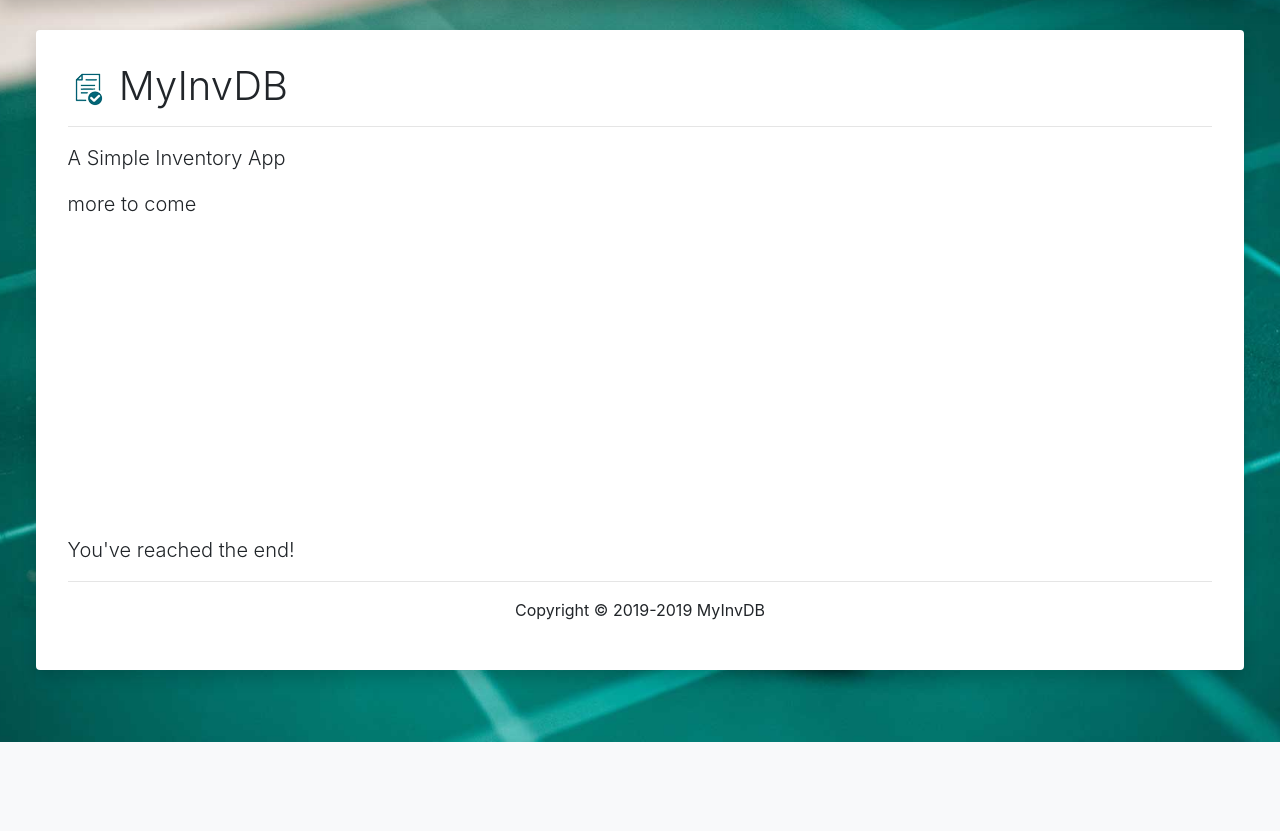
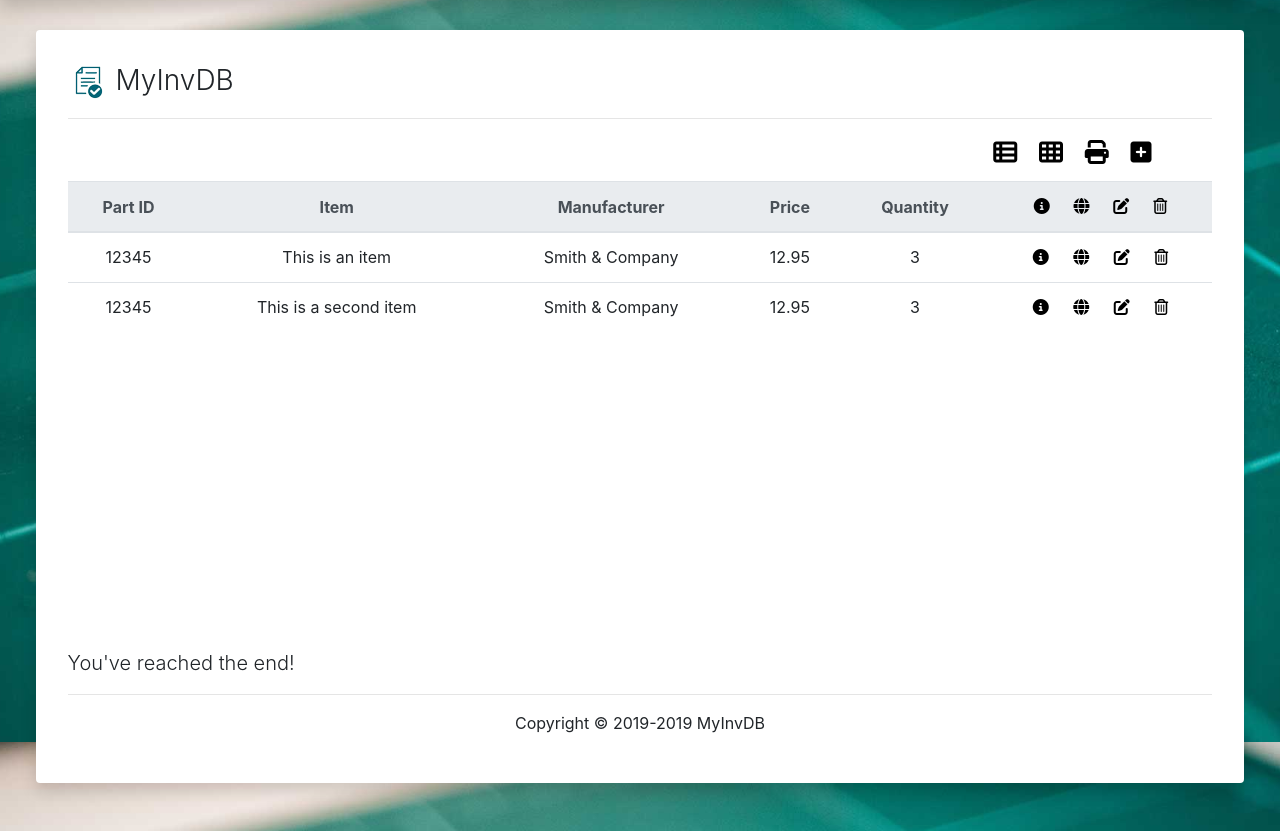
Before and after one commit to DKMitt/myinvdb, a PHP site: page / in a window 1280 px wide. Shown: the part 58-889 px from the top of the page. Before the commit the page ends 800 px from the top, so only its background shows below. Run offline with PHP 8.4, Linux system fonts and the light colour scheme; some libraries are stand-ins or nearby versions.

Commit message:
creation of form and table for data

```diff
--- a/index.php
+++ b/index.php
@@ -6,9 +6,12 @@
   <!-- Required meta tags -->
   <meta charset="utf-8">
   <meta name="viewport" content="width=device-width, initial-scale=1, shrink-to-fit=no">
+  <!-- Font Awesome CDN -->
+  <!-- <link href="https://stackpath.bootstrapcdn.com/font-awesome/4.7.0/css/font-awesome.min.css" rel="stylesheet" integrity="sha384-wvfXpqpZZVQGK6TAh5PVlGOfQNHSoD2xbE+QkPxCAFlNEevoEH3Sl0sibVcOQVnN" crossorigin="anonymous"> -->
+  <script src="https://kit.fontawesome.com/3a916f2625.js" crossorigin="anonymous"></script>
+  <!-- Bootstrap CDN-->
+  <link rel="stylesheet" href="https://stackpath.bootstrapcdn.com/bootstrap/4.3.1/css/bootstrap.min.css" integrity="sha384-ggOyR0iXCbMQv3Xipma34MD+dH/1fQ784/j6cY/iJTQUOhcWr7x9JvoRxT2MZw1T" crossorigin="anonymous">
 
-  <!-- Bootstrap CSS -->
-  <link rel="stylesheet" href="https://stackpath.bootstrapcdn.com/bootstrap/4.3.1/css/bootstrap.min.css" integrity="sha384-ggOyR0iXCbMQv3Xipma34MD+dH/1fQ784/j6cY/iJTQUOhcWr7x9JvoRxT2MZw1T" crossorigin="anonymous">
   <link rel="stylesheet" type="text/css" href="css\style.css">
   <link rel="icon" type="image/png" href="images/favicon.ico">
 </head>
@@ -23,10 +26,112 @@
   <div class="container">
     <div class="card border-0 shadow my-5">
       <div class="card-body p-5">
-        <h1 class="font-weight-light"><img src="images/logo-40.png" class="img-fluid ${3|rounded-top,rounded-right,rounded-bottom,rounded-left,rounded-circle,|}" alt="MyInvDB Logo"> MyInvDB</h1>
+        <h3 class="font-weight-light"><img src="images/logo-40.png" class="img-fluid ${3|rounded-top,rounded-right,rounded-bottom,rounded-left,rounded-circle,|}" alt="MyInvDB Logo"> MyInvDB</h3>
         <hr>
-        <p class="lead">A Simple Inventory App</p>
-        <p class="lead">more to come</p>
+        <div class="top-icons"><a href="#"><i class="fas fa-th-list"></i></a> <a href="#"><i class="fas fa-th"></i></a> <a href="#"><i class="fas fa-print"></i></a> <a href="#add-edit-form" data-toggle="collapse"><i class="fas fa-plus-square"></i></a></div>
+
+
+        <div id="add-edit-form" class="collapse mt-2 mb-2">
+
+          <div class="container">
+            <h3 class="text-center">Add+ New Item</h3>
+
+            <form action="#" method="post" enctyp="multi/part-data">
+              <div class="row">
+                <div class="col-sm-2">
+                  <div class="col">
+                    <label for="img_url">Image Path:</label>
+                    <input type="file" class="custom-file" id="img_url" placeholder=" img_url" name="img_url">
+                  </div>
+                </div>
+
+
+                <div class="col-sm-8">
+                  <div class="row">
+                    <div class="col">
+                      <label for="partid">Part ID:</label>
+                      <input type="text" class="form-control" id="partid" placeholder="partid" name="partid">
+                    </div>
+                    <div class="col">
+                      <label for="price">Price:</label>
+                      <input type="text" class="form-control" id="price" placeholder="price" name="price">
+                    </div>
+                    <div class="col">
+                      <label for="qty">Quantity:</label>
+                      <input type="text" class="form-control" id="qty" placeholder="qty" name="qty">
+                    </div>
+                  </div>
+                  <div class="row">
+                    <div class="col">
+                      <label for="item">Item:</label>
+                      <input type="text" class="form-control" id="item" placeholder="item" name="item">
+                    </div>
+                  </div>
+                  <div class="row">
+                    <div class="col">
+                      <label for="manufacturer">Manufacturer:</label>
+                      <input type="text" class="form-control" id="manufacturer" placeholder="manufacturer" name="manufacturer">
+                    </div>
+                  </div>
+                  <div class="row">
+                    <div class="col">
+                      <label for="prod_url">Product URL:</label>
+                      <input type="text" class="form-control" id="prod_url" placeholder="prod_url" name="prod_url">
+                    </div>
+                  </div>
+                </div>
+
+                <div class="col-sm-2 mt-5">
+                  <div class="col">
+                    <button type="submit" class="btn btn-primary btn-block">Add+</button>
+                  </div>
+                </div>
+              </div>
+              <hr>
+
+
+            </form>
+            <br>
+          </div>
+
+        </div>
+
+
+        <div class="table-responsive">
+          <table class="table table-hover item-icons">
+            <thead class="thead-light">
+              <tr>
+                <th>Part ID</th>
+                <th>Item</th>
+                <th>Manufacturer</th>
+                <th>Price</th>
+                <th>Quantity</th>
+                <th> <i class="fas fa-info-circle" alt="Detailed Info"></i> <i class="fas fa-globe"></i> <i class="fas fa-edit"></i> <i class="far fa-trash-alt"></i></th>
+              </tr>
+            </thead>
+            <tbody>
+              <tr>
+                <td>12345</td>
+                <td>This is an item</td>
+                <td>Smith & Company</td>
+                <td>12.95</td>
+                <td>3</td>
+                <td><a href="#"><i class="fas fa-info-circle"></i></a> <a href="#"><i class="fas fa-globe"></i></a> <a href="#"><i class="fas fa-edit"></i></a> <a href="#"><i class="far fa-trash-alt"></i></a></td>
+              </tr>
+              <tr>
+                <td>12345</td>
+                <td>This is a second item</td>
+                <td>Smith & Company</td>
+                <td>12.95</td>
+                <td>3</td>
+                <td><a href="#"><i class="fas fa-info-circle"></i></a> <a href="#"><i class="fas fa-globe"></i></a> <a href="#"><i class="fas fa-edit"></i></a> <a href="#"><i class="far fa-trash-alt"></i></a></td>
+              </tr>
+
+            </tbody>
+          </table>
+        </div>
+
+
         <div style="height: 300px"></div>
         <p class="lead mb-0">You've reached the end!</p>
         <!-- Top Navigation & Logo -->
```
